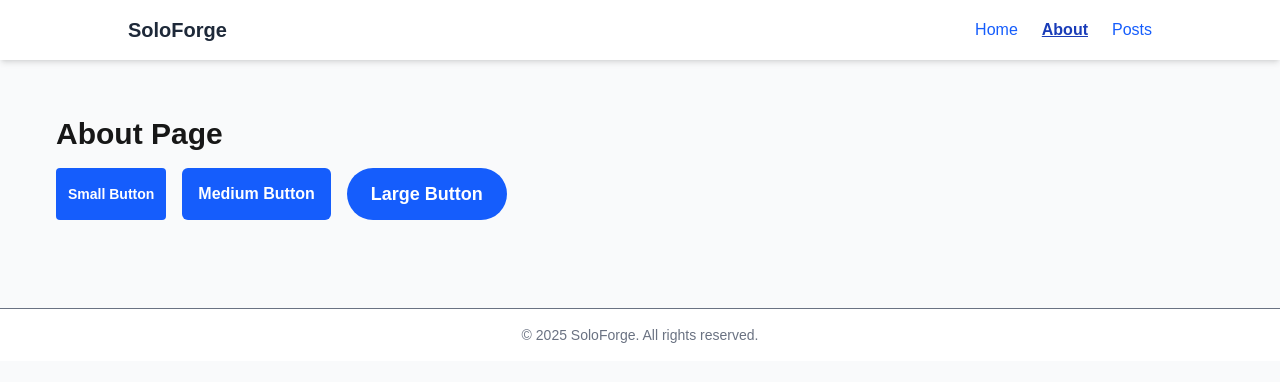
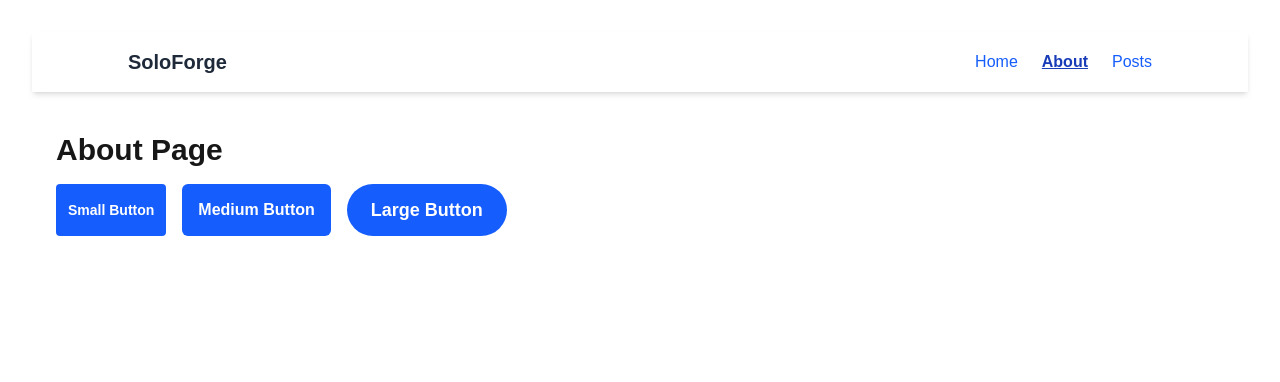
Before and after one commit to SylvesterK-code/alx-project-0x02, a Next.js app in the folder alx-project-0x02/: page /about in a window 1280 px wide. Shown: the top 382 px of the page. Built offline with nearby package versions, Linux system fonts and the light colour scheme.

Commit message:
add Implement Navigation and Layout

```diff
--- a/alx-project-0x02/pages/about.tsx
+++ b/alx-project-0x02/pages/about.tsx
@@ -24,22 +24,27 @@
 
 // pages/about.tsx
 
-import Layout from "@/components/layout/Layout";
+//import Layout from "@/components/layout/Layout";
 import React from 'react';
 import Button from '@/components/common/Button';
+import Header from "@/components/layout/Header";
 
 const AboutPage = () => {
   return (
-    <Layout>
+    <>
     <div className="p-8 space-y-4">
+      <Header />
+      <main className="p-6">
+
       <h1 className="text-3xl font-bold mb-4">About Page</h1>
       <div className="flex gap-4 flex-wrap">
         <Button title="Small Button" size="small" shape="rounded-sm" />
         <Button title="Medium Button" size="medium" shape="rounded-md" />
         <Button title="Large Button" size="large" shape="rounded-full" />
       </div>
+      </main>
     </div>
-    </Layout>
+    </>
   );
 };
 
```
